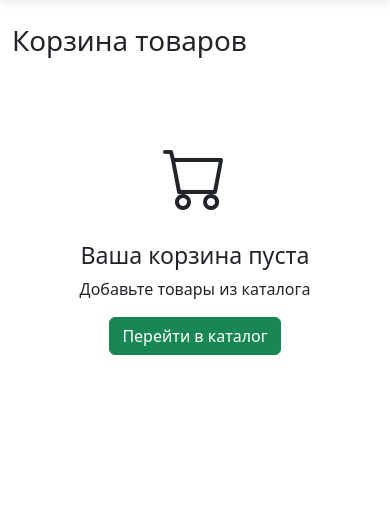
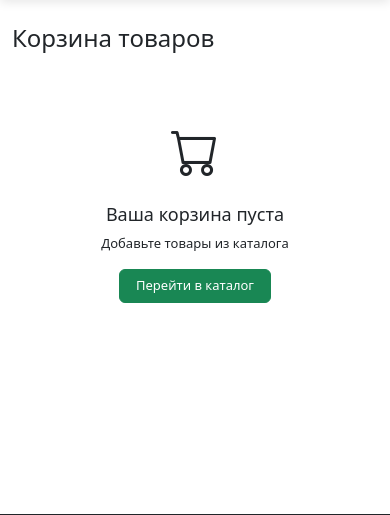
Before and after one commit to Kulik199775/WEB524_Project_thesis, a Django app: page /cart/ in a window 390 px wide. Shown: the part 97-612 px from the top of the page. Run offline with Django 5.2, Linux system fonts and the light colour scheme.

Commit message:
Добавлена стилизация корзины при работе с мобильного телефона

```diff
--- a/templates/cart/cart_detail.html
+++ b/templates/cart/cart_detail.html
@@ -71,4 +71,117 @@
         </div>
     {% endif %}
 </div>
+<style>
+/* Адаптивное сжатие для мобильных */
+@media (max-width: 768px) {
+    /* Уменьшаем заголовок */
+    h1.mb-4 {
+        font-size: 24px;
+        margin-bottom: 15px !important;
+    }
+
+    /* Уменьшаем кнопки */
+    .btn-sm {
+        padding: 4px 8px !important;
+        font-size: 11px !important;
+    }
+
+    /* Уменьшаем иконки в кнопках */
+    .btn-sm i {
+        font-size: 12px;
+    }
+
+    /* Уменьшаем поле ввода количества */
+    input.form-control[style*="width: 80px"] {
+        width: 60px !important;
+        padding: 4px 6px !important;
+        font-size: 12px !important;
+    }
+
+    /* Уменьшаем отступы в таблице */
+    .table td, .table th {
+        padding: 8px 6px;
+        font-size: 13px;
+    }
+
+    /* Уменьшаем название товара */
+    .table td strong {
+        font-size: 13px;
+    }
+
+    /* Уменьшаем цены */
+    .table td, .table td strong {
+        font-size: 13px;
+    }
+
+    /* Главные кнопки внизу */
+    .d-flex.justify-content-between {
+        flex-direction: column;
+        gap: 10px;
+    }
+
+    .d-flex.justify-content-between > a,
+    .d-flex.justify-content-between > form {
+        width: 100%;
+    }
+
+    .d-flex.justify-content-between .btn,
+    .d-flex.justify-content-between button {
+        width: 100%;
+        padding: 8px 12px;
+        font-size: 13px;
+    }
+
+    /* Группа кнопок справа */
+    .d-flex.justify-content-between > form {
+        display: flex;
+        flex-direction: column;
+        gap: 8px;
+    }
+
+    /* Кнопка "Очистить корзину" */
+    .btn-outline-danger {
+        margin-top: 0;
+    }
+
+    /* Пустая корзина */
+    .text-center.py-5 i {
+        font-size: 3rem !important;
+    }
+
+    .text-center.py-5 h3 {
+        font-size: 18px;
+    }
+
+    .text-center.py-5 p {
+        font-size: 13px;
+    }
+
+    .text-center.py-5 .btn {
+        padding: 6px 16px;
+        font-size: 13px;
+    }
+}
+
+/* Для очень маленьких телефонов (до 480px) */
+@media (max-width: 480px) {
+    .table td, .table th {
+        padding: 6px 4px;
+        font-size: 12px;
+    }
+
+    .btn-sm {
+        padding: 3px 6px !important;
+        font-size: 10px !important;
+    }
+
+    input.form-control[style*="width: 80px"] {
+        width: 50px !important;
+    }
+
+    .btn-sm i {
+        font-size: 11px;
+    }
+}
+</style>
 {% endblock %}
```
